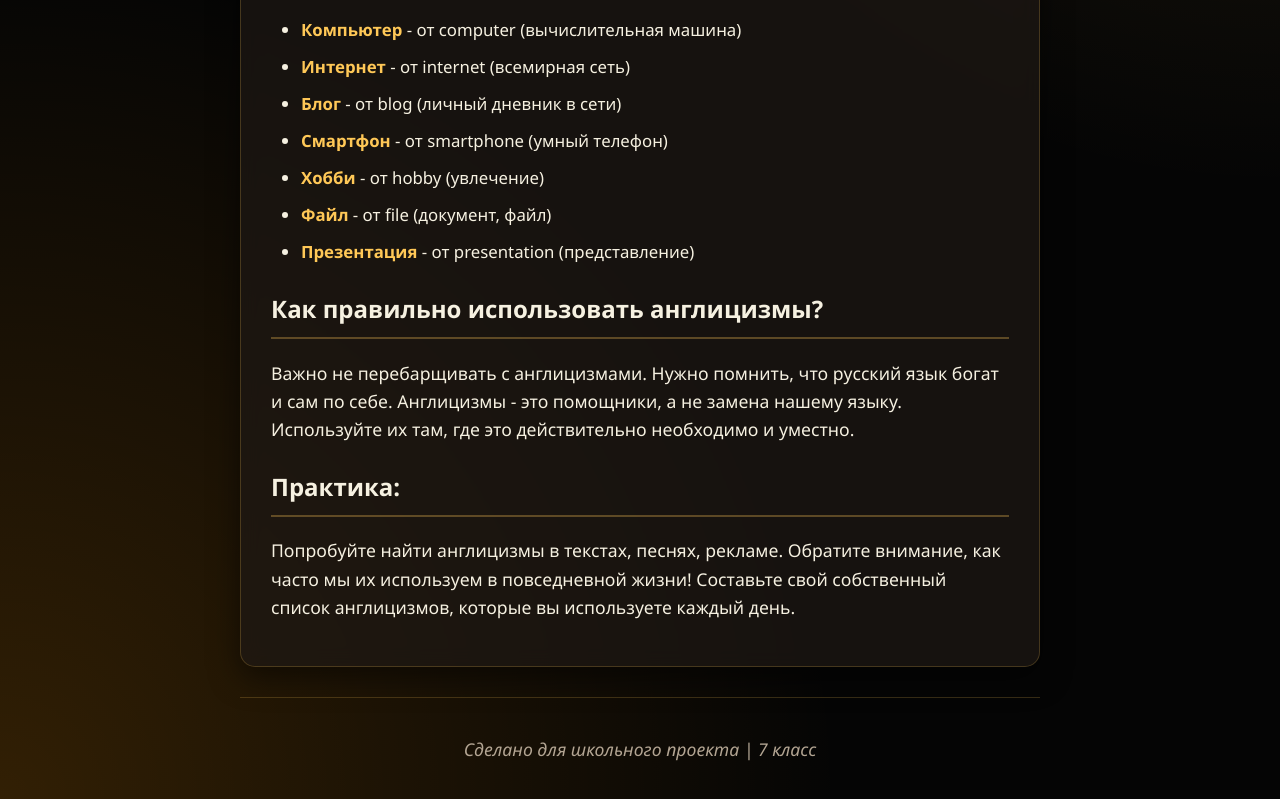
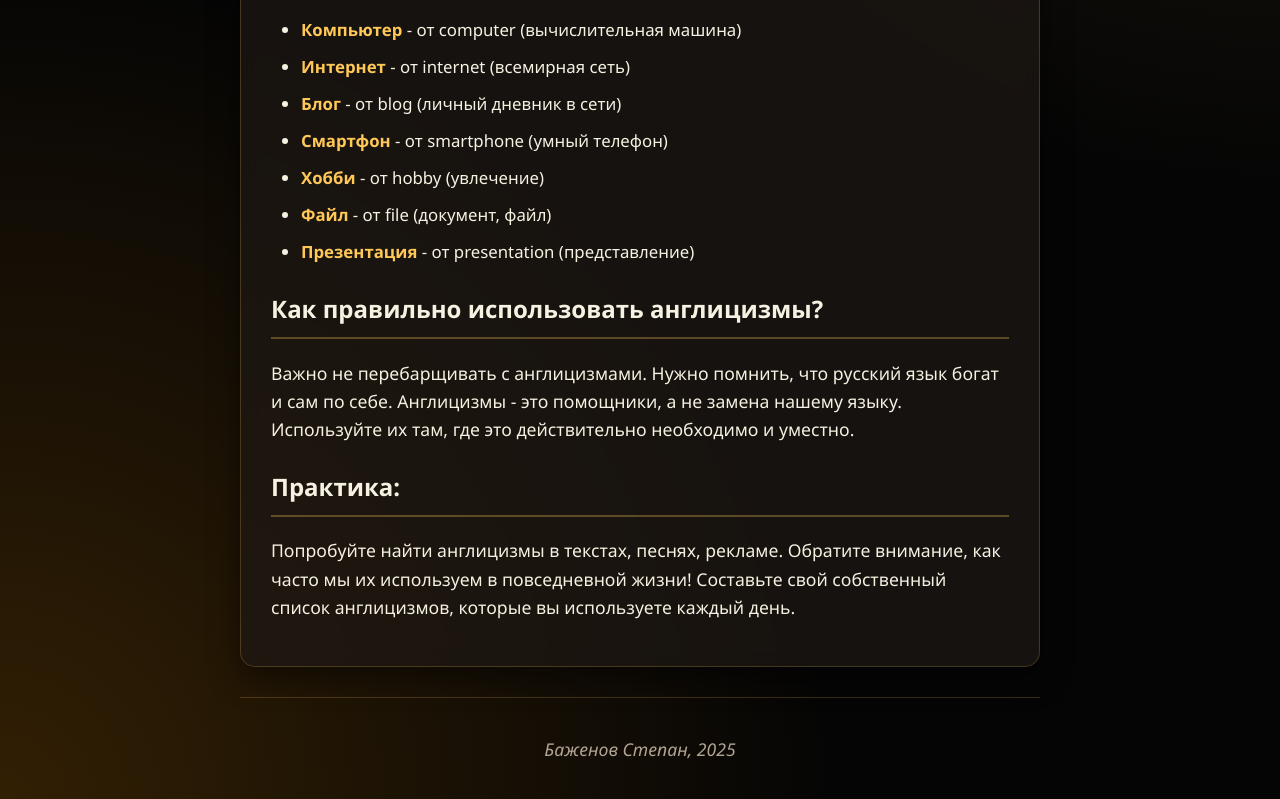
Before and after one commit to reallmerry/ru, a plain HTML site: page index.html in a window 1280 px wide. Shown: the part 557-1356 px from the top of the page. Drawn offline with Linux system fonts and the light colour scheme.

Commit message:
Update footer text with new author and year

```diff
--- a/index.html
+++ b/index.html
@@ -111,7 +111,7 @@
         </div>
 
         <div class="footer">
-            <p>Сделано для школьного проекта | 7 класс</p>
+            <p>Баженов Степан, 2025</p>
         </div>
     </div>
 </body>
```
